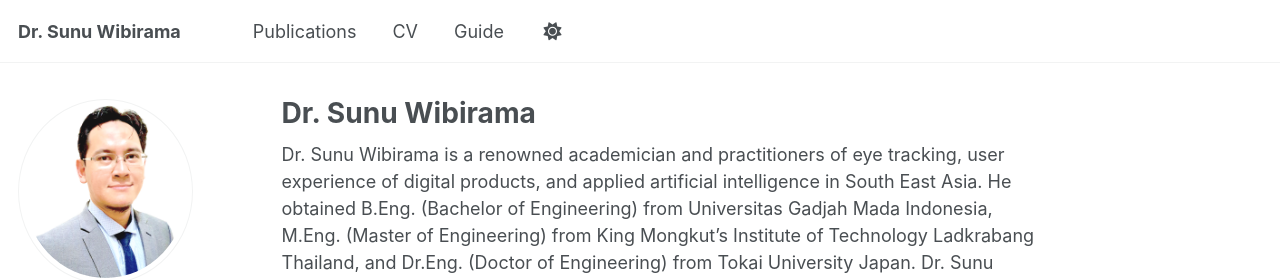
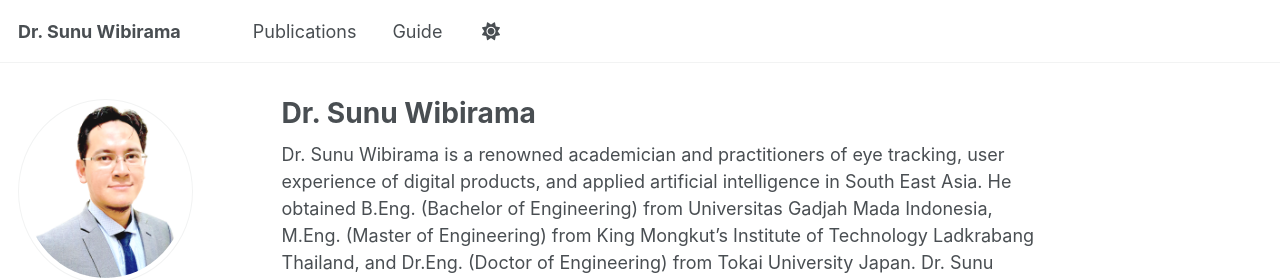
Before and after one commit to wibirama/wibirama.github.io, a Jekyll site: the page built from _pages/about.md, in a window 1280 px wide. Shown: the top 280 px of the page. Built offline with Jekyll 4.4.1, drawn with Linux system fonts in a browser that asks for light colours; some web fonts are replaced; a script that is not in the unit is left out.

```diff
--- a/_data/navigation.yml
+++ b/_data/navigation.yml
@@ -8,8 +8,8 @@
 #      Markdown formatted page while the second is generated using JSON.
 
 main:
-  - title: "Publications"
-    url: /publications/
+  #- title: "Publications"
+  #  url: /publications/
 
   #- title: "Talks"
   #  url: /talks/
@@ -23,7 +23,7 @@ main:
   #- title: "Blog Posts"
   #  url: /year-archive/
 
-  - title: "CV"
+  - title: "Publications"
     url: /cv/
 
   # - title: "CV"
```
